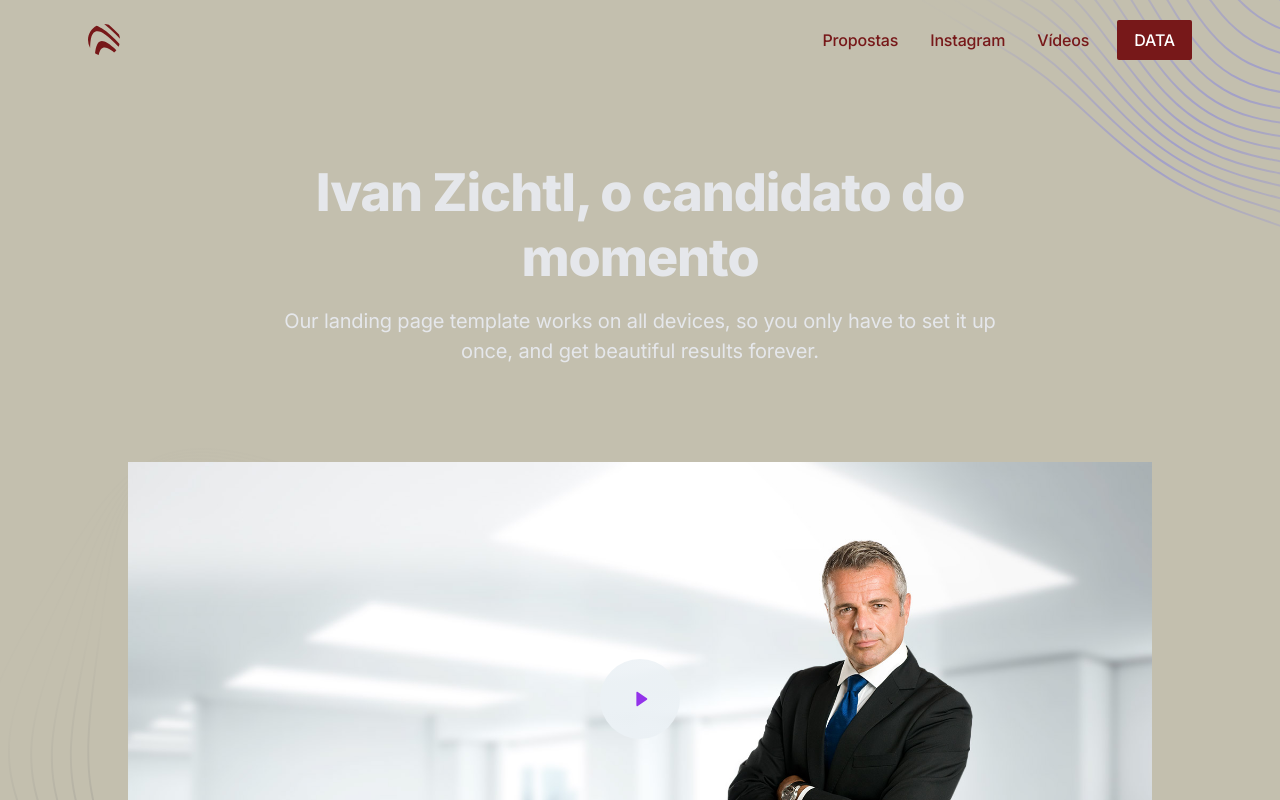
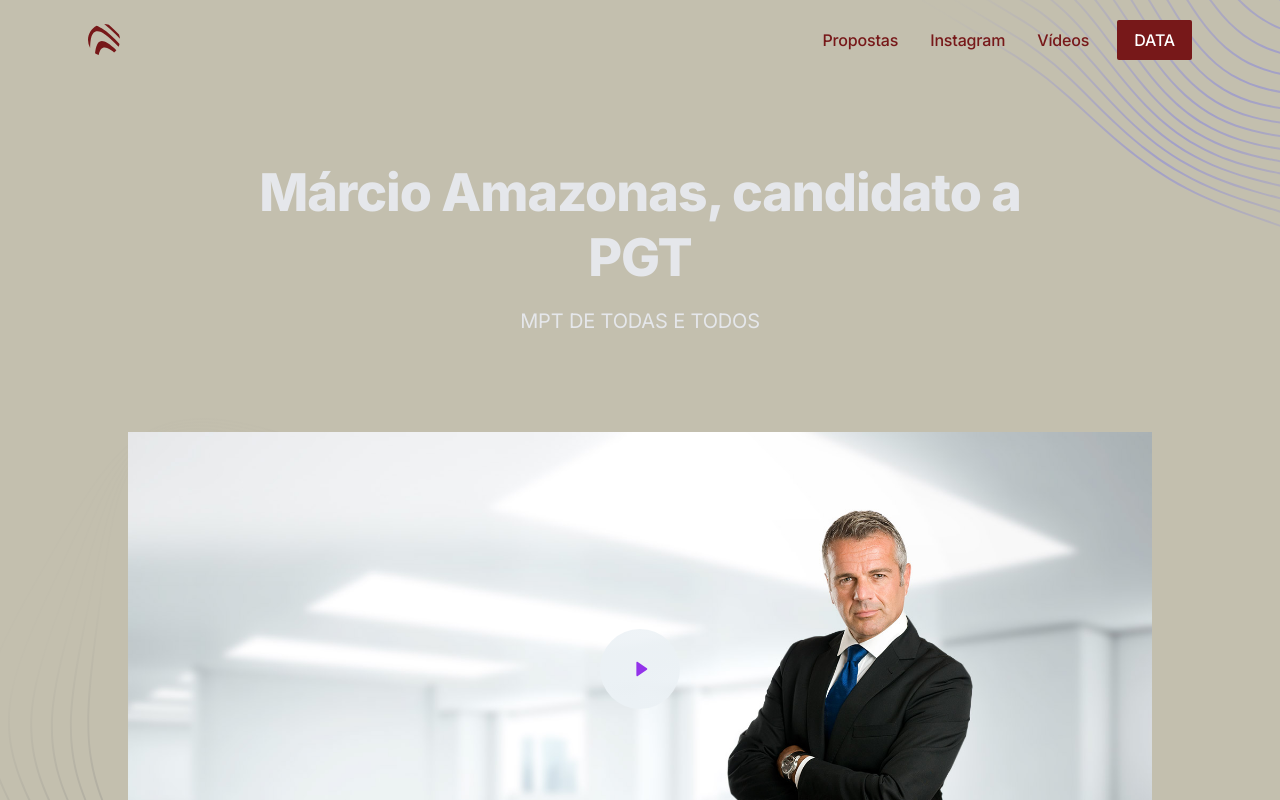
Before and after one commit to alcemaia/projetoMpt, a Next.js app: page / in a window 1280 px wide. Shown: the top 800 px of the page. Built offline with nearby package versions, Linux system fonts and the light colour scheme; no server answers.

Commit message:
Troca de título para o nome do candidato

```diff
--- a/app/(default)/page.tsx
+++ b/app/(default)/page.tsx
@@ -1,5 +1,5 @@
 export const metadata = {
-  title: 'Ivan Zichtl',
+  title: 'Márcio Amazonas',
   description: 'Page description',
 }
 
@@ -16,8 +16,8 @@ export default function Home() {
   return (
     <>
       <Hero
-        title={'Ivan Zichtl, o candidato do momento'}
-        description={'Our landing page template works on all devices, so you only have to set it up once, and get beautiful results forever.'}
+        title={'Márcio Amazonas, candidato a PGT'}
+        description={'MPT DE TODAS E TODOS'}
         />
       <section key="propostas" id="propostas">
         <Zigzag
```
